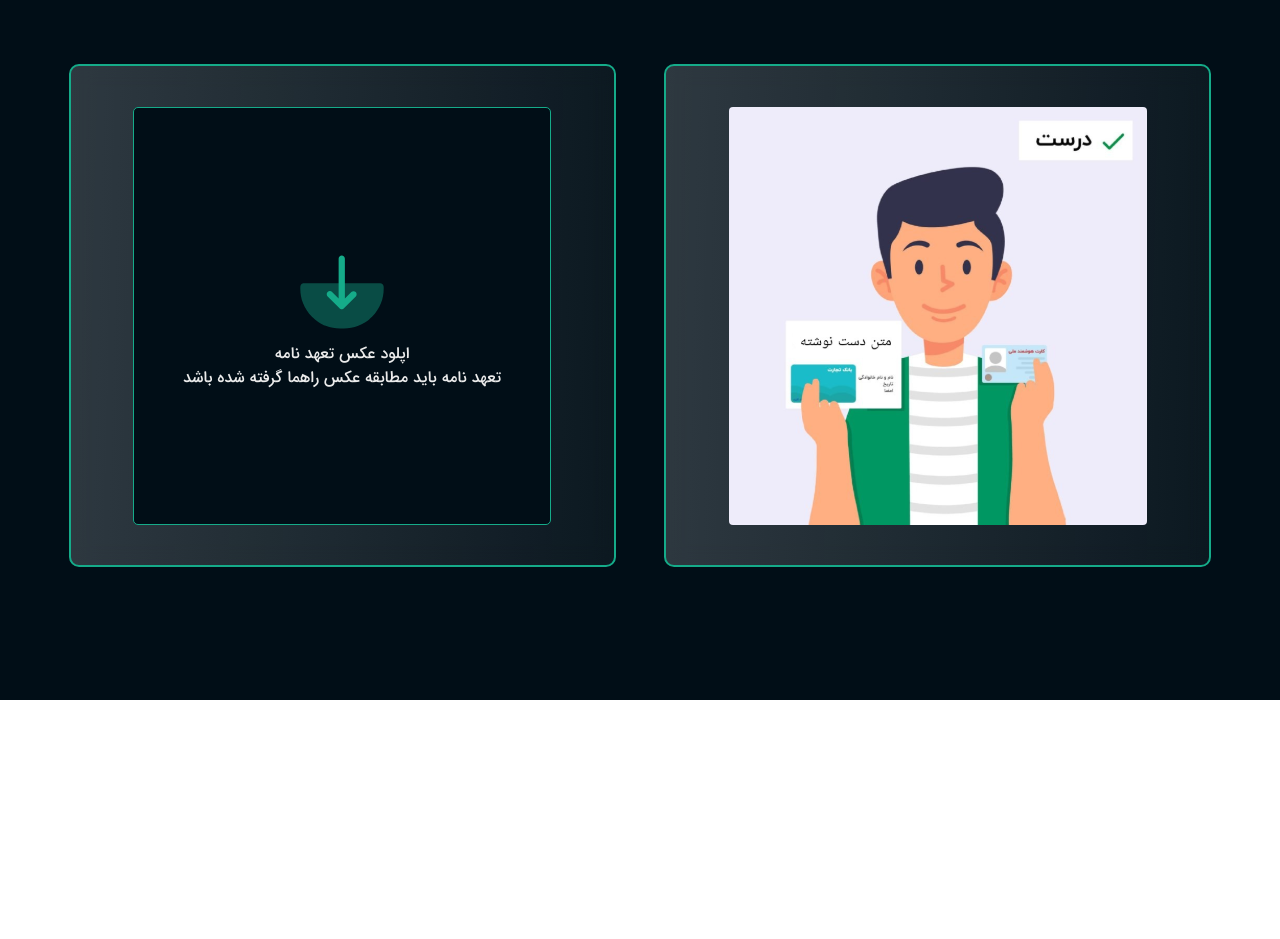
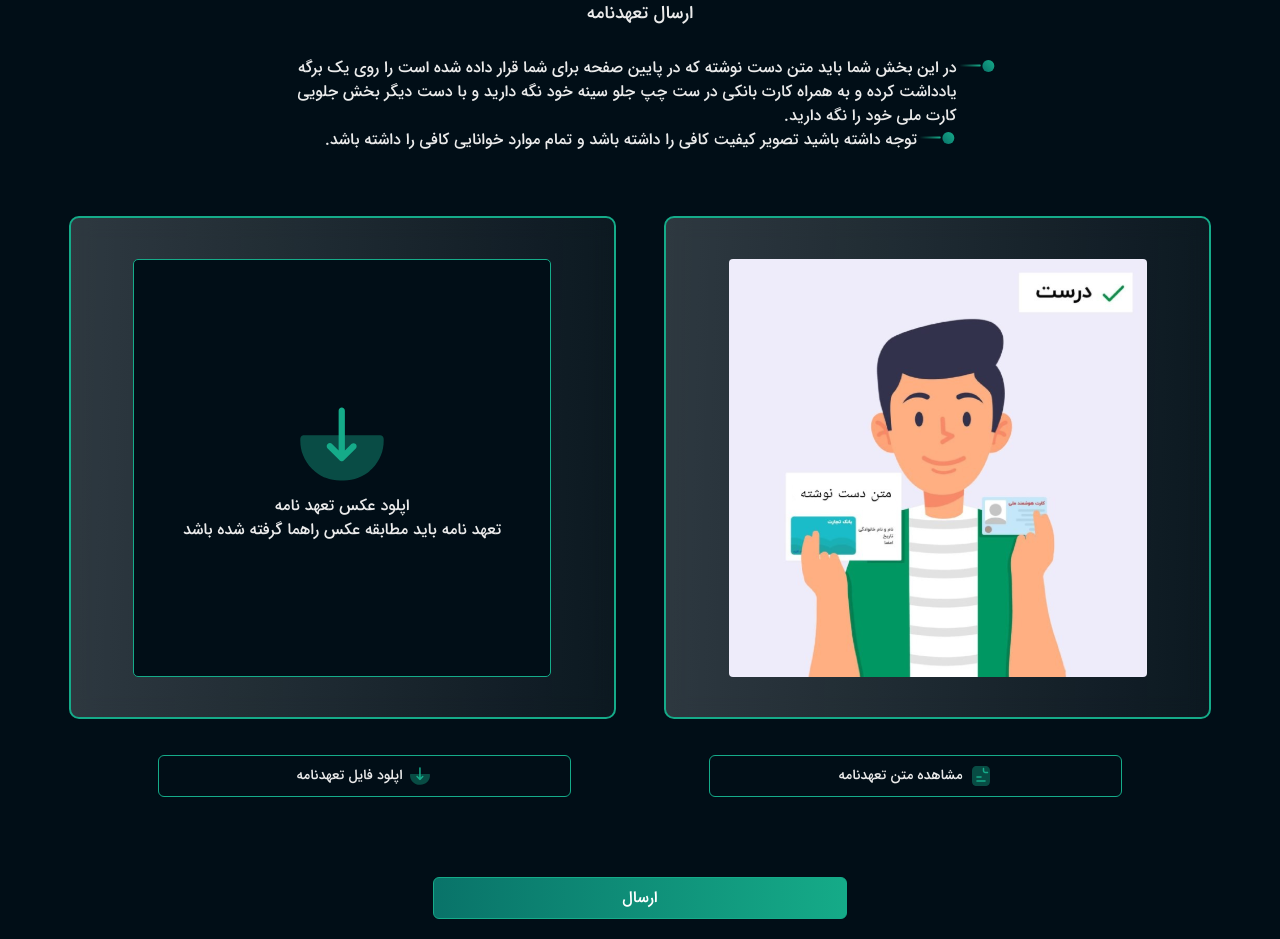
Before and after one commit to danyalbani240/dashboard, a Nuxt app: page /commitment in a window 1280 px wide. Shown: the part 100-1039 px from the top of the page. Before the commit the page ends 800 px from the top, so only its background shows below. Built offline with nearby package versions, Linux system fonts and the light colour scheme.

Commit message:
commitment page completed

```diff
--- a/pages/commitment/index.vue
+++ b/pages/commitment/index.vue
@@ -1,10 +1,27 @@
 <template>
   <div class="bg-primary w-full text-Neutral-Gray p-5">
     <base-dashboard-header pageName="تعهد نامه" />
-    <p class="text-center text-lg">ارسال تعهدنامه</p>
+    <p class="text-center text-lg mt-7">ارسال تعهدنامه</p>
+    <div class="flex flex-col items-center commitment-description">
+      <base-list-item class="mt-7">
+        <p style="max-width: 671px">
+          در این بخش شما باید متن دست نوشته که در پایین صفحه برای شما قرار داده
+          شده است را روی یک برگه یادداشت کرده و به همراه کارت بانکی در ست چپ جلو
+          سینه خود نگه دارید و با دست دیگر بخش جلویی کارت ملی خود را نگه دارید.
+        </p>
+      </base-list-item>
+      <base-list-item>
+        <p>
+          توجه داشته باشید تصویر کیفیت کافی را داشته باشد و تمام موارد خوانایی
+          کافی را داشته باشد.
+        </p>
+      </base-list-item>
+    </div>
     <div class="flex flex-wrap justify-evenly mt-16">
       <div class="commitment-bg flex justify-center items-center">
-        <div class="bg-primary my-5 cursor-pointer flex flex-col items-center justify-center">
+        <div
+          class="bg-primary my-5 cursor-pointer flex flex-col items-center justify-center"
+        >
           <img src="../../assets/images/bulk-import.svg" alt="" />
           <div class="text-center">
             <p>اپلود عکس تعهد نامه</p>
@@ -12,15 +29,42 @@
           </div>
         </div>
       </div>
-      <div class="commitment-bg my-5 sm:my-0  flex items-center justify-center">
+      <div class="commitment-bg my-5 sm:my-0 flex items-center justify-center">
         <img class="rounded" src="../../assets/images/selfPicture.svg" alt="" />
       </div>
     </div>
+    <div class="flex flex-wrap justify-evenly mt-9">
+      <base-button
+        dir="rtl"
+        class="flex items-center justify-center w-4/12 text-center"
+      >
+        <img src="../../assets/images/bulk-import.svg" class="w-6" alt="" />
+        <span class="mr-1.5 text-sm"> اپلود فایل تعهدنامه </span>
+      </base-button>
+      <base-button
+        dir="rtl"
+        class="flex items-center justify-center w-4/12 text-center"
+      >
+        <img src="../../assets/images/doc.svg" class="w-6" alt="" />
+        <span class="mr-1.5 text-sm">مشاهده متن تعهدنامه</span>
+      </base-button>
+    </div>
+    <base-button
+      :bGreen="true"
+      dir="rtl"
+      class="flex justify-center mx-auto mt-20 w-4/12 text-center"
+    >
+      <span class="text-white">ارسال</span>
+    </base-button>
   </div>
 </template>
 
 <script>
-export default {};
+import BaseButton from "~/components/Base/BaseButton.vue";
+import BaseListItem from "~/components/Base/BaseListItem.vue";
+export default {
+  components: { BaseListItem, BaseButton },
+};
 </script>
 
 <style scoped>
```
Also changed, not shown: assets/images/doc.svg (added).
